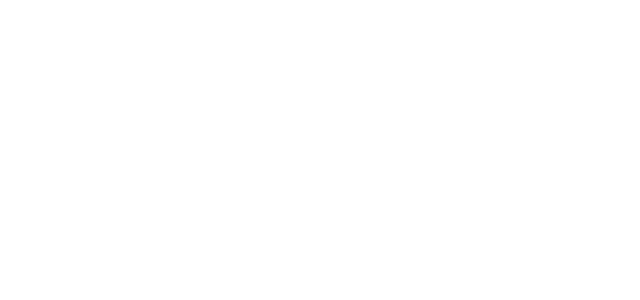
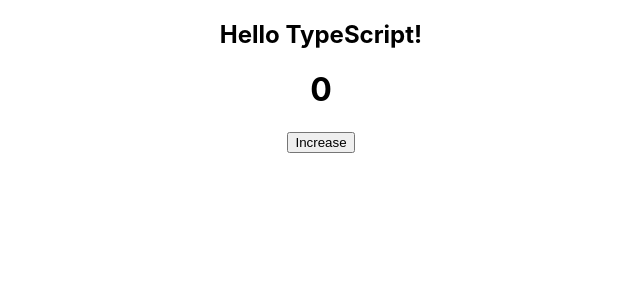
Before and after one commit to Thowhid31/user-management-get-started-typescript-m75-5, a React (Create React App) app: page / in a window 1280 px wide. Shown: the top 300 px of the page, without its empty margins (319-959 px from the left). Built offline with nearby package versions, Linux system fonts and the light colour scheme.

Commit message:
count with TS

```diff
--- a/src/App.tsx
+++ b/src/App.tsx
@@ -1,5 +1,6 @@
 
 import './App.css';
+import Counter from './components/Counter';
 
 let student: string = 'John';
 let age: number = 44;
@@ -32,7 +33,7 @@ const handleAddUser = (firstName: string, age: number, address: string):string =
 function App() {
   return (
     <div className="App">
-
+      <Counter></Counter>
     </div>
   );
 }
--- /dev/null
+++ b/src/components/Counter.tsx
@@ -0,0 +1,21 @@
+import React, { useState } from 'react';
+
+const Counter = () => {
+
+    const [count, setCount] = useState(0)
+
+
+    const handleIncrease = (): void => {
+        setCount(count + 1)
+    }
+
+    return (
+        <div>
+            <h2>Hello TypeScript!</h2>
+            <h1>{count}</h1>
+            <button onClick={handleIncrease}>Increase</button>
+        </div>
+    );
+};
+
+export default Counter;
```
